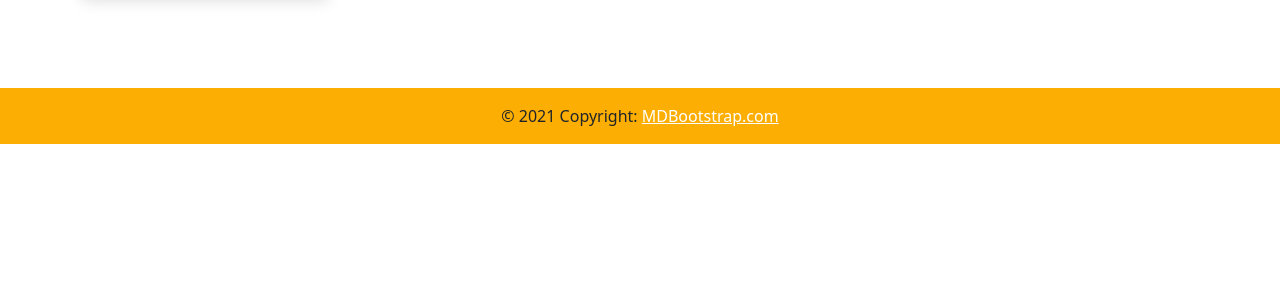
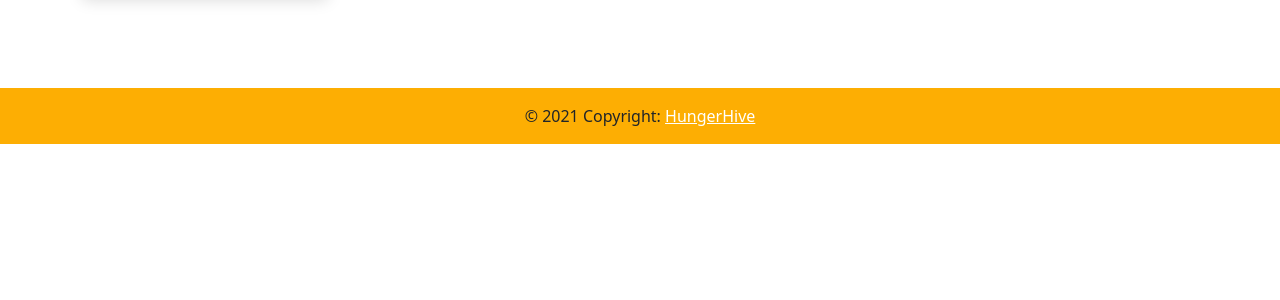
Before and after one commit to anonshubh/online-food_delivery, a Django app: page /cart/1/ in a window 1280 px wide. Shown: the part 443-743 px from the top of the page. Run offline with Django 3.2, Linux system fonts and the light colour scheme; a user stored in the database is signed in; data comes from the database, SQL or seed files in the repository; data that the repository does not hold is empty; some web fonts are replaced.

Commit message:
Updated Title

```diff
--- a/templates/base.html
+++ b/templates/base.html
@@ -46,7 +46,7 @@
     <link href="https://fonts.googleapis.com/css2?family=Lobster+Two:ital@1&display=swap" rel="stylesheet">
     <link rel="stylesheet" href="{% static 'css/style.css' %}">
 
-    <title>{% block title %}Food{% endblock %}</title>
+    <title>{% block title %}HungerHive{% endblock %}</title>
     {% block head %} {% endblock %}
   </head>
   <body>
@@ -108,7 +108,7 @@
       <!-- Copyright -->
       <div class="text-center p-3" style="background-color: rgba(253, 174, 2, 0.993);">
         © 2021 Copyright:
-        <a class="text-white" href="https://mdbootstrap.com/">MDBootstrap.com</a>
+        <a class="text-white" href="https://hungerhive.herokuapp.com/">HungerHive</a>
       </div>
       <!-- Copyright -->
     </footer>
```
